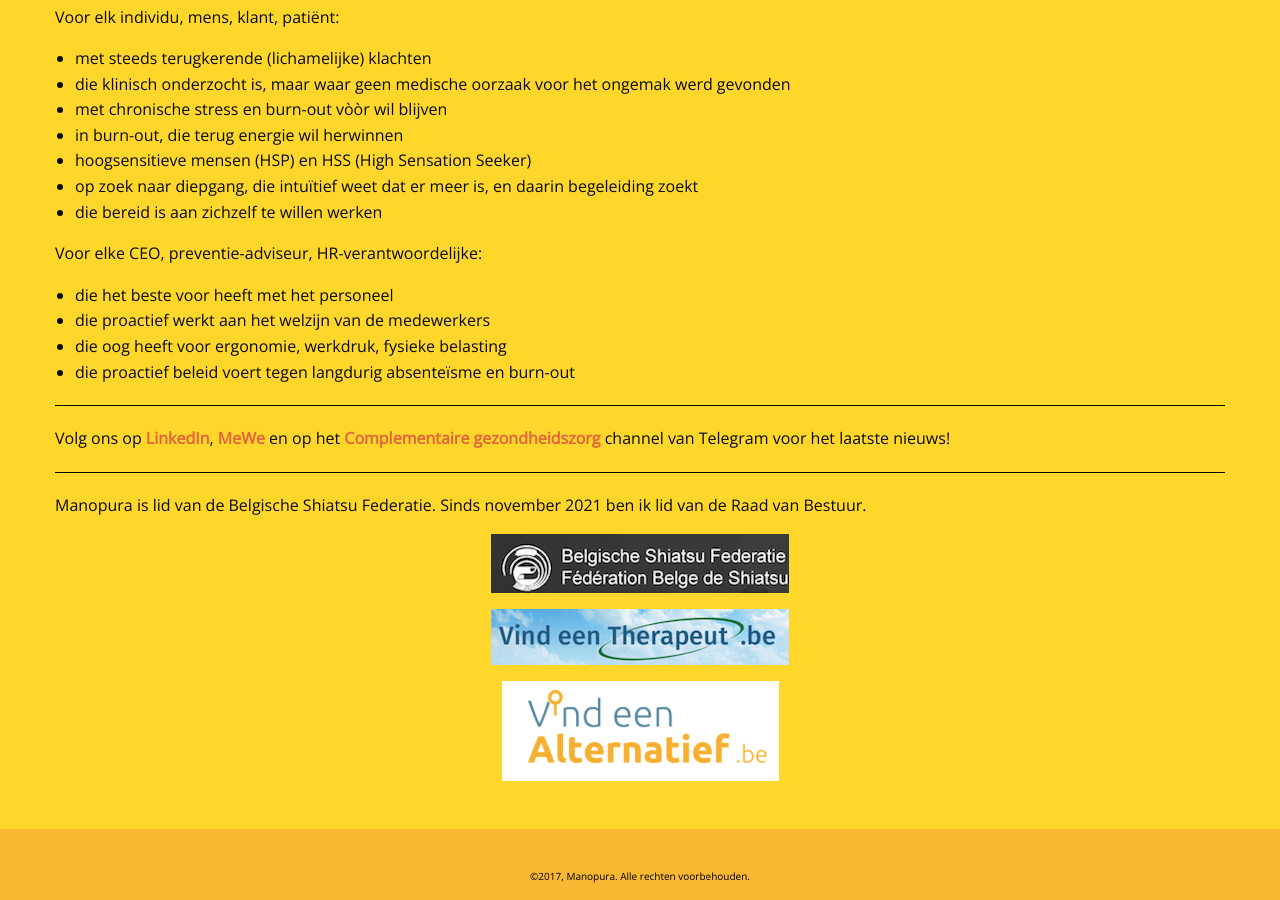
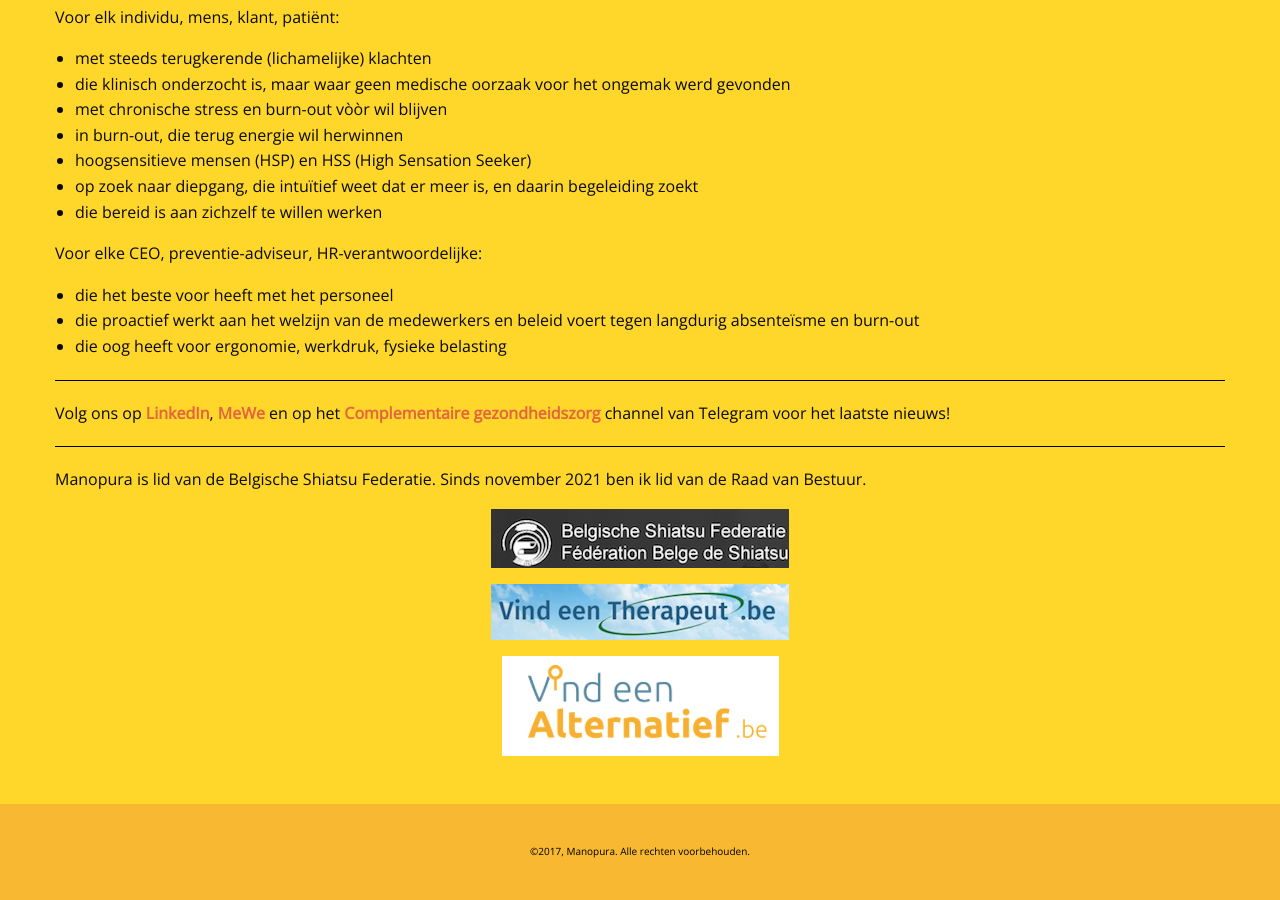
Before and after one commit to manopura/manopura.github.io, a Jekyll site: the page built from index.md, in a window 1280 px wide and 900 px high, scrolled down 2657 px. Built offline with Jekyll 4.4.1, drawn with Linux system fonts in a browser that asks for light colours; nearby versions of some CDN libraries; after the commit the page ends 3532 px from its top, so only the background shows below that.

Commit message:
Update index.md

```diff
--- a/index.md
+++ b/index.md
@@ -75,9 +75,9 @@ Voor elk individu, mens, klant, patiënt:
 
 Voor elke CEO, preventie-adviseur, HR-verantwoordelijke:
 + die het beste voor heeft met het personeel
-+ die proactief werkt aan het welzijn van de medewerkers
++ die proactief werkt aan het welzijn van de medewerkers en beleid voert tegen langdurig absenteïsme en burn-out
 + die oog heeft voor ergonomie, werkdruk, fysieke belasting
-+ die proactief beleid voert tegen langdurig absenteïsme en burn-out
+
 
 ---
 
```
